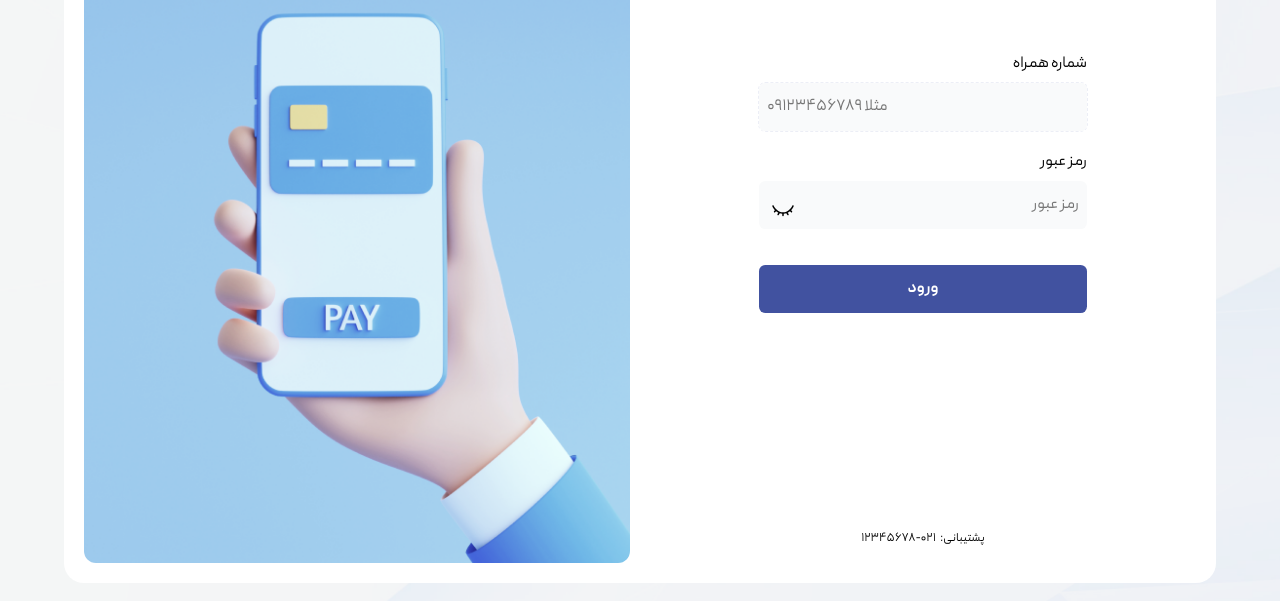
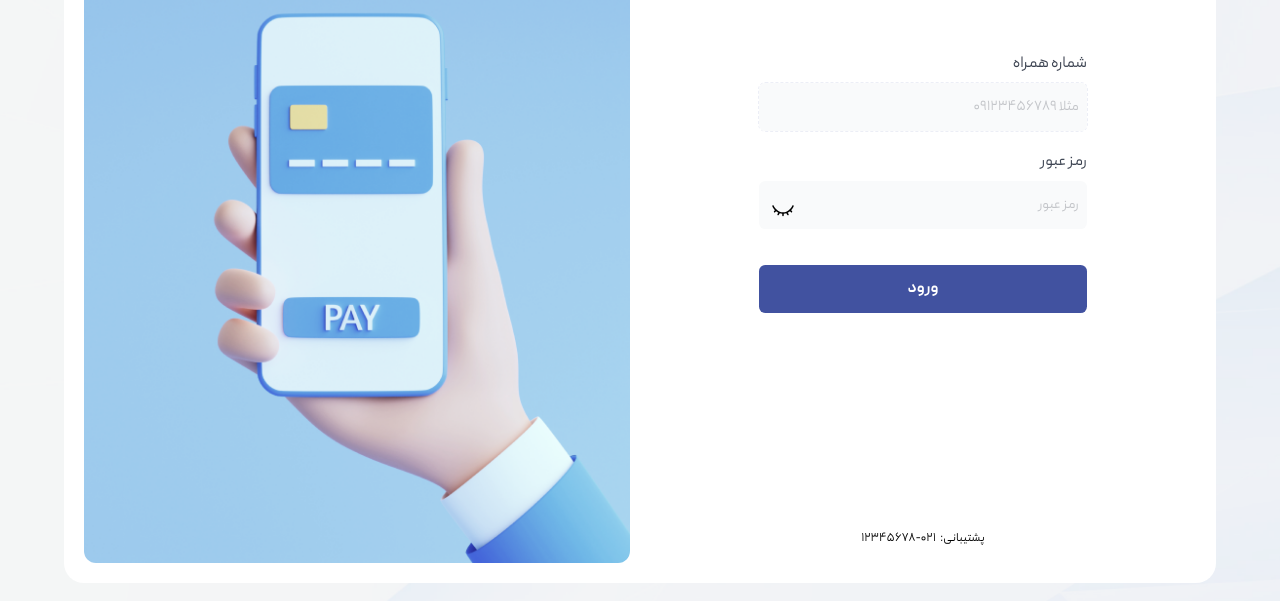
Before and after one commit to nimayaghouti/part-bank-vanilla-js, a website: page login.html in a window 1280 px wide. Shown: the part 177-778 px from the top of the page. Drawn offline with Linux system fonts and the light colour scheme.

Commit message:
fix: improve labels, inputs, and placeholders fonts and color

```diff
--- a/assets/scss/pages/_login.scss
+++ b/assets/scss/pages/_login.scss
@@ -51,7 +51,8 @@
 }
 
 .form {
-  $input-color: #f9fafb;
+  $bg-color: #f9fafb;
+  $text-color: #3c4351;
   width: 60%;
 
   &__input,
@@ -63,13 +64,25 @@
     padding: 0 0.5rem;
     margin: 0.5rem 0;
   }
-
+  & label {
+    color: $text-color;
+  }
   &__input {
-    background-color: $input-color;
+    background-color: $bg-color;
     margin-bottom: 1.25rem;
+    text-align: right;
+    color: $text-color;
+    font-size: 14px;
+    font-weight: 600;
 
     &:focus {
       outline: 1px dashed var(--primary-50);
+    }
+
+    &::placeholder {
+      font-weight: 400;
+      color: #c3c5c9;
+      font-size: 14px;
     }
   }
 
@@ -98,7 +111,7 @@
     height: 1.5rem;
     margin: 0 0.5rem;
     cursor: pointer;
-    background: url('../svg/icons/outline/eye-closed.svg'), $input-color;
+    background: url('../svg/icons/outline/eye-closed.svg'), $bg-color;
     background-size: cover;
     background-position: center;
     background-repeat: no-repeat;
```
Also changed, not shown: assets/css/main.css, 1 other file.
